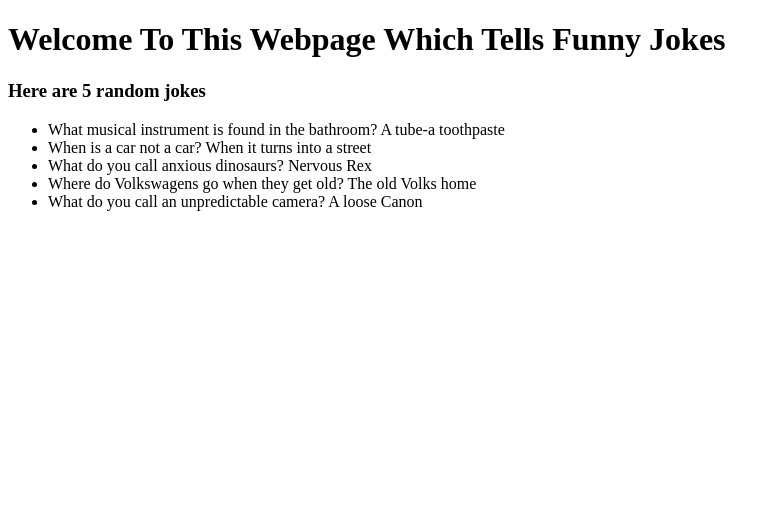
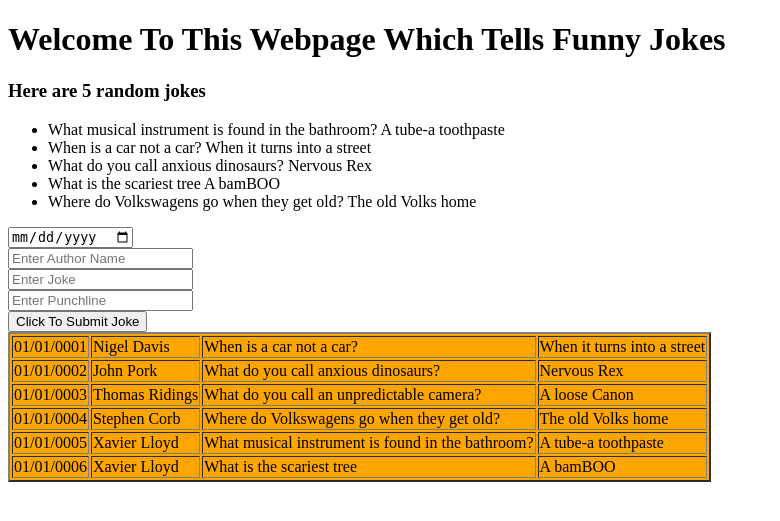
Before and after one commit to GitHubNoyly/APP-Assignment, a Flask app: page / in a window 1280 px wide. Shown: the top 521 px of the page, without its empty margins (0-780 px from the left). Run offline with Flask 2, Linux system fonts and the light colour scheme.

Commit message:
introducing the PUT commands and selecting of the table

```diff
--- a/data/jokes.json
+++ b/data/jokes.json
@@ -5,25 +5,30 @@
     "joke": "When is a car not a car?",
     "punchline": "When it turns into a street"
   }, {
-    "entryDate": "01/01/0001",
+    "entryDate": "01/01/0002",
     "author": "John Pork",
     "joke": "What do you call anxious dinosaurs?",
     "punchline": "Nervous Rex"
   }, {
-    "entryDate": "01/01/0001",
+    "entryDate": "01/01/0003",
     "author": "Thomas Ridings",
     "joke": "What do you call an unpredictable camera?",
     "punchline": "A loose Canon"
   }, {
-    "entryDate": "01/01/0001",
+    "entryDate": "01/01/0004",
     "author": "Stephen Corb",
     "joke": "Where do Volkswagens go when they get old?",
     "punchline": "The old Volks home"
   }, {
-    "entryDate": "01/01/0001",
+    "entryDate": "01/01/0005",
     "author": "Xavier Lloyd",
     "joke": "What musical instrument is found in the bathroom?",
     "punchline": "A tube-a toothpaste"
+  }, {
+    "entryDate": "01/01/0006",
+    "author": "Xavier Lloyd",
+    "joke": "What is the scariest tree",
+    "punchline": "A bamBOO"
   }
 
 ]}
--- a/main.py
+++ b/main.py
@@ -3,9 +3,11 @@ import sys, json, os
 
 app = Flask(__name__)
 
+
 @app.route('/')
 def display_homepage():
-    return render_template('index.html')
+  return render_template('index.html')
+
 
 @app.route("/api/jokes", methods=['GET'])
 def joke():
@@ -15,6 +17,23 @@ def joke():
 
   return file.read()
 
+@app.route("/api/jokes", methods=['PUT'])
+def upload():
+  messageOK = jsonify(message="Joke Succsesfully Uploaded")
+  messageFail = jsonify(message="Upload Failed")
+  if request.is_json:
+    req = request.get_json()  # Parse the JSON into a Python dictionary
+    site_root = os.path.realpath(os.path.dirname(__file__))
+    #save json to file
+    json_url = os.path.join(site_root, "data", "jokes.json")
+    with open(json_url, 'w') as openfile:  # with keyword deals with closing file
+      json.dump(req, openfile)
+      # Return a string along with an HTTP status code
+    return messageOK, 200
+  else:
+    # The request body wasn't JSON so return a 400 HTTP status code
+    return messageFail, 400
+
 
 if __name__ == "__main__":
   app.run(host='0.0.0.0', port=8080)
--- a/static/scripts/script.js
+++ b/static/scripts/script.js
@@ -4,13 +4,6 @@ document.addEventListener("DOMContentLoaded", function(){
  console.log("calling getJoke");
  getJokeEntries();
 });
-
-//utility functions - DO NOT EDIT OR DELETE
-function getUniqueKey(){
- return ([1e7]+-1e3+-4e3+-8e3+-1e11).replace(/[018]/g, c =>
- (c ^ crypto.getRandomValues(new Uint8Array(1))[0] & 15 >> c / 4).toString(16)
- );
-};
 
 function getJokeEntries(){
   let xhttp = new XMLHttpRequest();
@@ -20,15 +13,11 @@ function getJokeEntries(){
   if (this.readyState == 4 && this.status == 200) {
     console.log("success");
     let jokeResult = JSON.parse(this.responseText);
-    const jokes = [];
+    const displayJokes = [];;
     for (let item of jokeResult.jokes) {
-      jokes.push([String(item.joke) + " " + String(item.punchline)]);
+      displayJokes.push([[String(item.entryDate)], [String(item.author)], [String(item.joke)],[String(item.punchline)]]);
     }
-      jokes.sort(() => Math.random() - 0.5);
-      for (let i = 0; i <= 5; i++) {
-        console.log(jokes[i]);
-        document.getElementById("placeholder"+(i+1)).innerHTML = jokes[i];
-      }
+      makeJokeTable(displayJokes);
     }
    else{
       console.log("xhttp request problem occurred")
@@ -37,3 +26,112 @@ function getJokeEntries(){
   xhttp.open("GET", "/api/jokes", true);
   xhttp.send();
 }
+
+function makeJokeTable(displayJokes) {
+
+  // creates a <table> element and a <tbody> element
+  const tbl = document.createElement("table");
+  const tblBody = document.createElement("tbody");
+
+  // creating all cells
+  for (let i = 0; i < displayJokes.length; i++) {
+    // creates a table row
+    const row = document.createElement("tr");
+
+    for (let j = 0; j < 4; j++) {
+      // Create a <td> element and a text node, make the text
+      // node the contents of the <td>, and put the <td> at
+      // the end of the table row
+      const cell = document.createElement("td");
+      const cellText = document.createTextNode(displayJokes[i][j]);
+      cell.appendChild(cellText);
+      row.appendChild(cell);
+    }
+
+    // add the row to the end of the table body
+    tblBody.appendChild(row);
+  }
+
+  // put the <tbody> in the <table>
+  tbl.appendChild(tblBody);
+  // appends <table> into <body>
+  document.body.appendChild(tbl);
+  // sets the border attribute of tbl to '2'
+  tbl.setAttribute("border", "2");
+  tbl.classList.add("unSelectedRow");
+
+   tableLoad(displayJokes);
+
+  displayJokes.sort(() => Math.random() - 0.5);
+  for (let i = 0; i <= 5; i++) {
+    console.log(displayJokes[i]);
+    document.getElementById("placeholder"+(i+1)).innerHTML = displayJokes[i][2] + "  " + displayJokes[i][3];
+  }
+}
+
+
+function tableLoad(displayJokes){
+  var myTable = document.getElementsByTagName("tr");
+  console.log(myTable[0])
+  function selectJokeRow(joke) {
+    console.log("a row has been selected");
+    var rowElement = joke.target.parentElement;
+    if (rowElement.className == "selectedRow") {
+       rowElement.classList.remove("selectedRow");
+       rowElement.classList.add("unSelectedRow");
+    }
+    else if (rowElement.id !== "pop_table" || rowElement.tagName !== "body") {
+       rowElement.classList.remove("unSelectedRow");
+       rowElement.classList.add("selectedRow");
+    }
+  }
+  for (let i = 0; i < displayJokes.length; i++) {
+      myTable[i].addEventListener("click", selectJokeRow, false);
+  }
+
+}
+
+function uploadJokes(){
+  //get list
+  let uploadList = document.getElementsByClassName("add_joke_inputs");
+  var entriesList = document.getElementsByTagName("input");
+  //console.log("entries no. " + entriesList.length)
+  // make object to convert to JSON
+  let uploadObject = {};
+  uploadObject.journals = [];
+  //list items and put into an array of objects
+  //console.log(entriesList)
+  for (let i = 0; i < entriesList.length ; i++){
+    //console.log("upload entry " + entriesList[i].innerHTML);
+    let objEntry = {}
+    objEntry.entryDate = entriesList[i].getAttribute("eDate");
+    objEntry.author = entriesList[i].getAttribute("author");
+    objEntry.joke = entriesList[i].getAttribute("joke");
+    objEntry.punchline = entriesList[i].getAttribute("pLine");
+    uploadObject.journals.push(objEntry);
+  }
+  //console.log("upload Object:" + JSON.stringify(uploadObject));
+  //console.log(uploadObject.journals[0])
+
+  //convert object to JSON and put to api
+  let xhttp = new XMLHttpRequest();
+  let url = "/api/jokes"
+
+    xhttp.onreadystatechange = function() {
+      let strResponse = "Error: no response";
+      if (this.readyState == 4 && this.status == 200) {
+        strResponse = JSON.parse(this.responseText);
+        alert(strResponse.message)
+      }
+      //document.getElementById(elResponse).setAttribute("value",  strResponse.result);
+
+    };
+    xhttp.open("PUT", url, true);
+    // Converting JSON data to string
+    var data = JSON.stringify(uploadObject)
+    // Set the request header i.e. which type of content you are sending
+    xhttp.setRequestHeader("Content-Type", "application/json");
+    //send it
+    xhttp.send(data);
+
+}
--- a/static/style.css
+++ b/static/style.css
@@ -0,0 +1,8 @@
+.unSelectedRow{
+  background-color: orange;
+  color: black;
+}
+
+.selectedRow{
+  background-color: white;
+}
--- a/templates/index.html
+++ b/templates/index.html
@@ -5,7 +5,7 @@
   <meta charset="utf-8">
   <meta name="viewport" content="width=device-width">
   <title>Jokes</title>
-  <link href="style.css" rel="stylesheet" type="text/css" />
+  <link href="static/style.css" rel="stylesheet" type="text/css" />
 </head>
 
 <body>
@@ -14,7 +14,7 @@
   <h3>Here are 5 random jokes</h3>
 
 
-  <div>
+  <div class="display_jokes">
     <ul>
       <li id="placeholder1"></li>
       <li id="placeholder2"></li>
@@ -24,6 +24,13 @@
     </ul>
   </div>
 
+  <div class="add_joke_inputs">
+    <input type="date" id="entry_date" name="eDate" placeholder="Enter Entry Date"><br>
+    <input type="text" id="author" name="author" placeholder="Enter Author Name"><br>
+    <input type="text" id="joke" name="joke" placeholder="Enter Joke"><br>
+    <input type="text" id="punchline" name="pLine" placeholder="Enter Punchline"><br>
+    <button type="button" onclick="alert(uploadJokes())">Click To Submit Joke</button>
+  </div>
 
   <script src="/static/scripts/script.js"></script>
 
```
